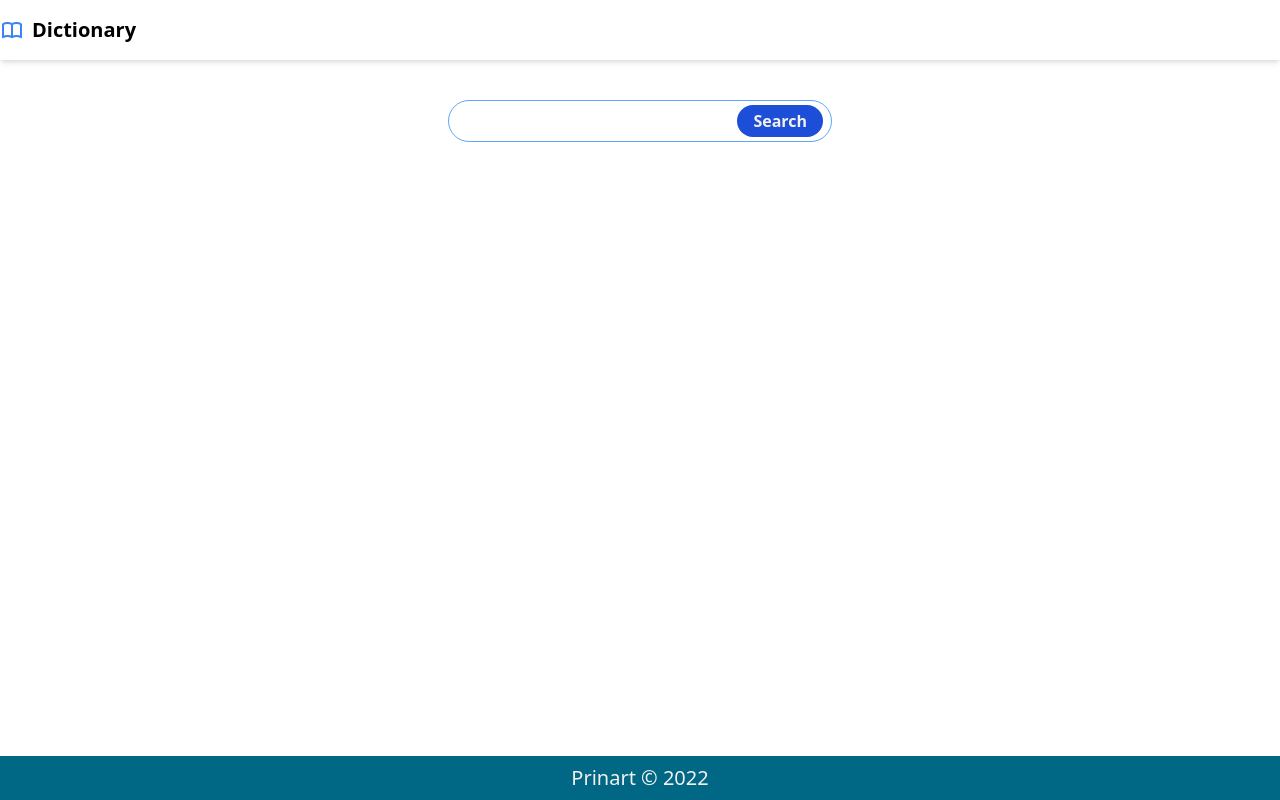
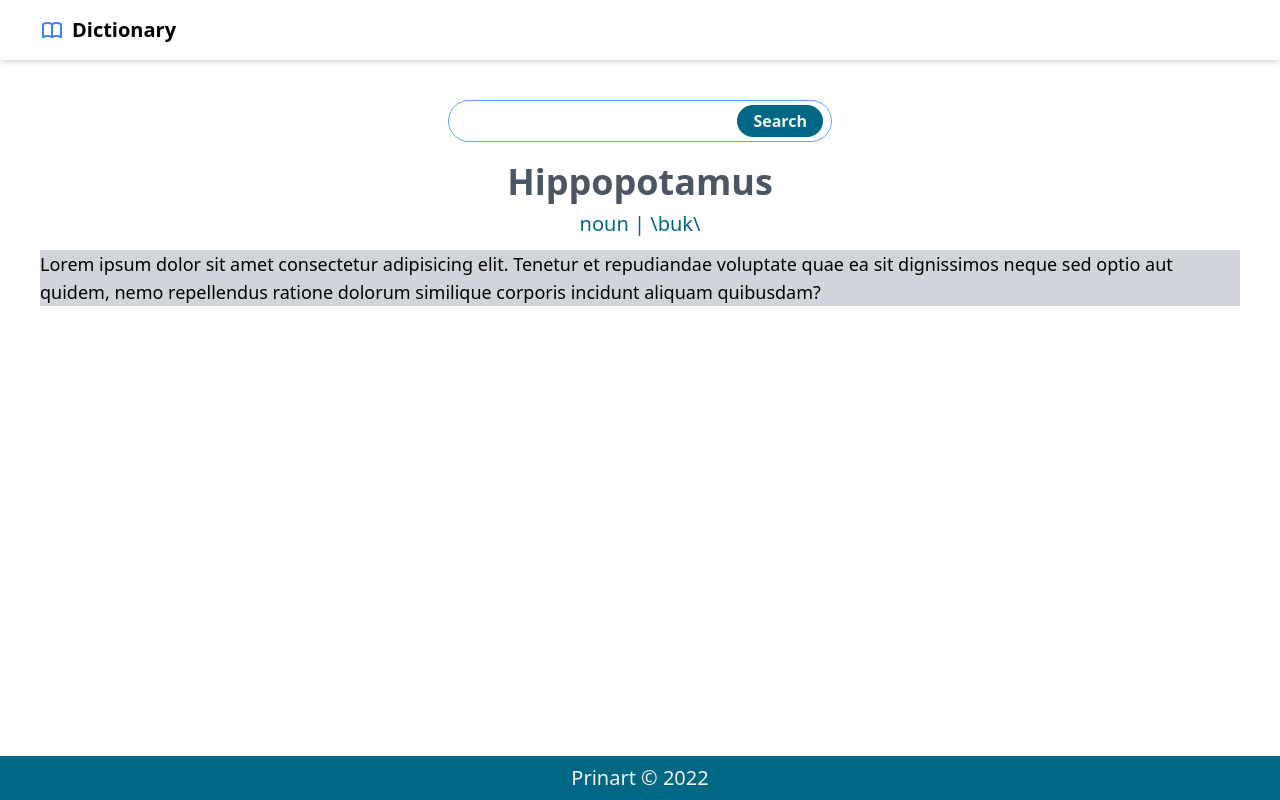
Before and after one commit to PrinceNarteh/dictionary-app, a Next.js app: page / in a window 1280 px wide. Built offline with nearby package versions, Linux system fonts and the light colour scheme.

Commit message:
adds Definitions component

```diff
--- /dev/null
+++ b/components/Definitions.tsx
@@ -0,0 +1,25 @@
+import React from "react";
+
+const Definitions = () => {
+  return (
+    <div>
+      <div>
+        <h1 className="text-4xl mt-5 font-semibold text-gray-600">
+          Hippopotamus
+        </h1>
+        <p className="text-xl text-blueGreen mt-2 font-medium">
+          <span>noun</span> | <span>\buk\</span>
+        </p>
+      </div>
+
+      <div className="bg-gray-300 mt-3 text-left text-lg">
+        Lorem ipsum dolor sit amet consectetur adipisicing elit. Tenetur et
+        repudiandae voluptate quae ea sit dignissimos neque sed optio aut
+        quidem, nemo repellendus ratione dolorum similique corporis incidunt
+        aliquam quibusdam?
+      </div>
+    </div>
+  );
+};
+
+export default Definitions;
--- a/components/Navbar.tsx
+++ b/components/Navbar.tsx
@@ -3,7 +3,7 @@ import React from "react";
 const Navbar = () => {
   return (
     <div className="bg-white shadow-md">
-      <nav className="max-w-7xl mx-auto py-4">
+      <nav className="max-w-7xl mx-auto py-4 px-10 2xl:px-0">
         <div className="flex items-center gap-2">
           <svg
             xmlns="http://www.w3.org/2000/svg"
--- a/components/SearchBar.tsx
+++ b/components/SearchBar.tsx
@@ -12,13 +12,13 @@ const SearchBar = () => {
     <form onSubmit={handleSubmit}>
       <div className="max-w-sm mx-auto border mt-10 border-blue-400 px-2 py-1 rounded-full flex">
         <input
-          className="w-full outline-none px-2 text-gray-700"
+          className="w-full outline-none px-2 text-gray-700 text-xl"
           type="search"
           name="search"
           onChange={(e) => setSearchWord(e.target.value)}
         />
         <button
-          className="bg-blue-700 text-offWhite font-bold py-1 px-4 rounded-full"
+          className="bg-blueGreen text-offWhite font-bold py-1 px-4 rounded-full"
           type="submit">
           Search
         </button>
--- a/pages/index.tsx
+++ b/pages/index.tsx
@@ -1,9 +1,11 @@
+import Definitions from "../components/Definitions";
 import SearchBar from "../components/SearchBar";
 
 export default function Home() {
   return (
-    <h1 className="text-center max-w-7xl mx-auto">
+    <h1 className="text-center max-w-7xl mx-auto ">
       <SearchBar />
+      <Definitions />
     </h1>
   );
 }
```
